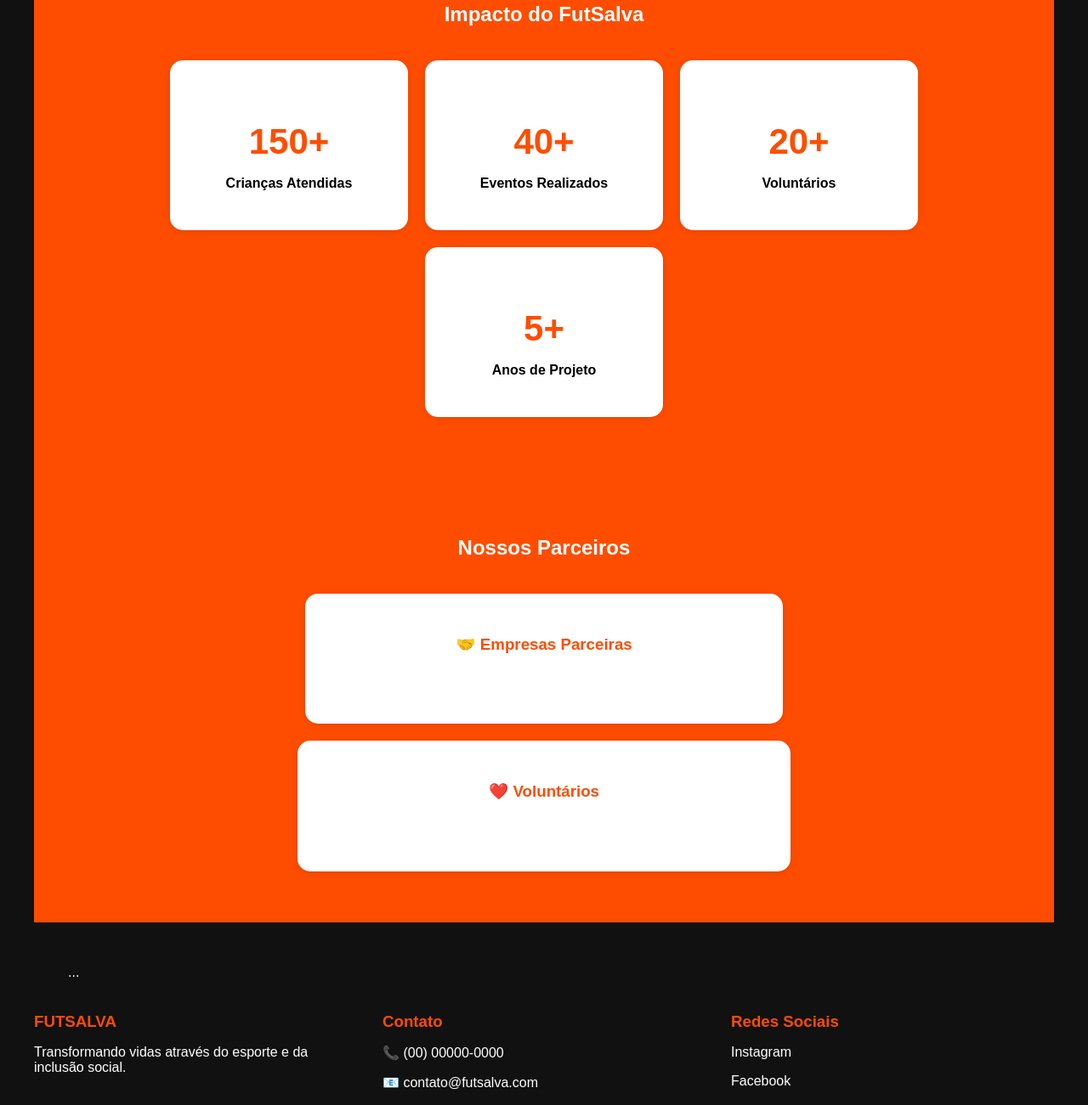
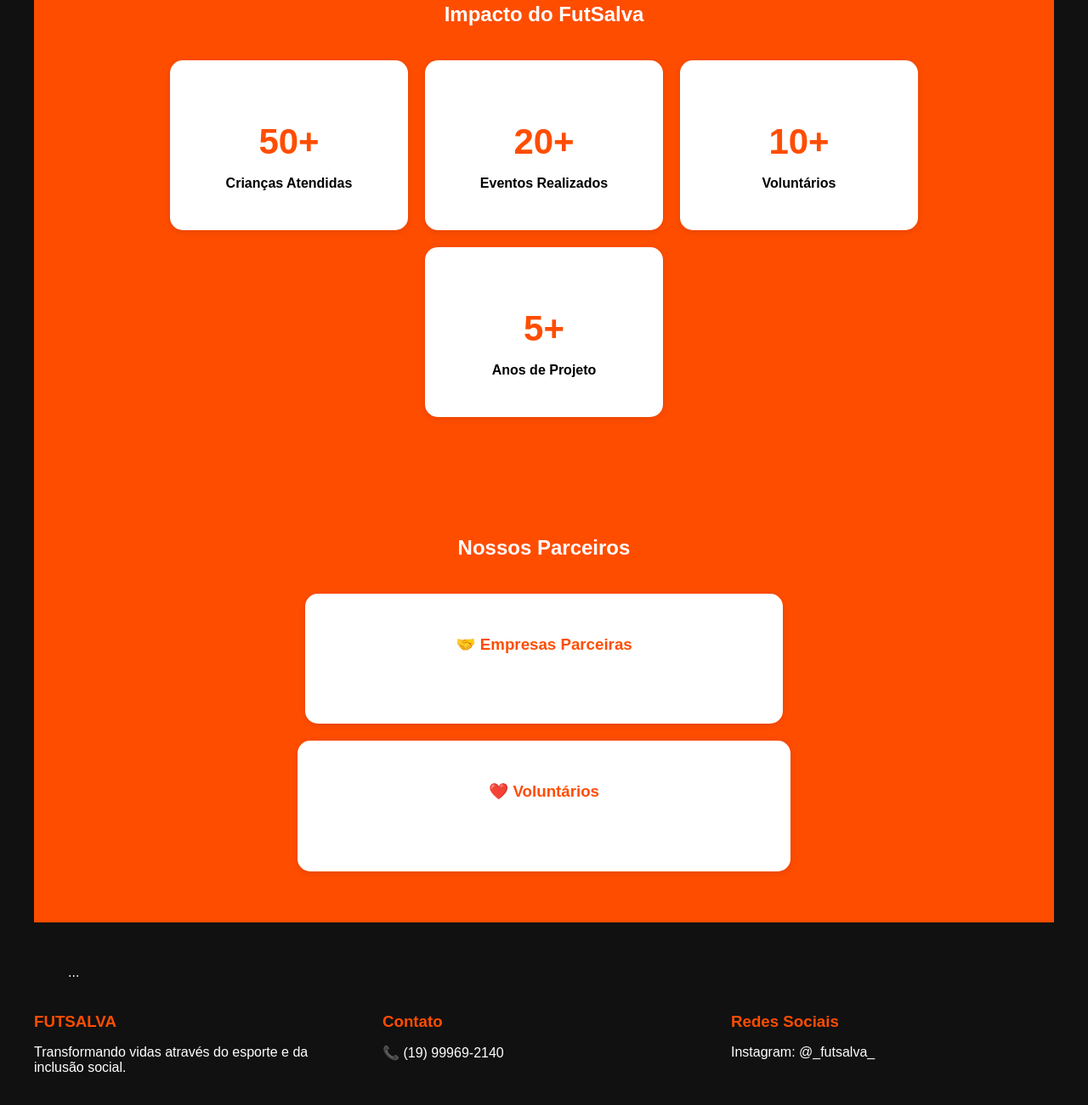
Before and after one commit to vevangelista1701/Futsalva, a plain HTML site: page index.html in a window 1280 px wide. Shown: the part 2069-3370 px from the top of the page at 85% size. Drawn offline with Linux system fonts and the light colour scheme.

Commit message:
Atualização do site

```diff
--- a/index.html
+++ b/index.html
@@ -167,17 +167,17 @@
     <div class="impacto-container">
 
         <div class="impacto-card">
-            <h3>150+</h3>
+            <h3>50+</h3>
             <p>Crianças Atendidas</p>
         </div>
 
         <div class="impacto-card">
-            <h3>40+</h3>
+            <h3>20+</h3>
             <p>Eventos Realizados</p>
         </div>
 
         <div class="impacto-card">
-            <h3>20+</h3>
+            <h3>10+</h3>
             <p>Voluntários</p>
         </div>
 
@@ -246,14 +246,14 @@
 
         <div class="footer-coluna">
             <h3>Contato</h3>
-            <p>📞 (00) 00000-0000</p>
-            <p>📧 contato@futsalva.com</p>
+            <p>📞 (19) 99969-2140</p>
+
         </div>
 
         <div class="footer-coluna">
             <h3>Redes Sociais</h3>
-            <p>Instagram</p>
-            <p>Facebook</p>
+            <p>Instagram: @_futsalva_ </p>
+
         </div>
 
     </div>
```
Also changed, not shown: colaboradores.html (+3 -2 lines), contato.html (+3 -5 lines).
